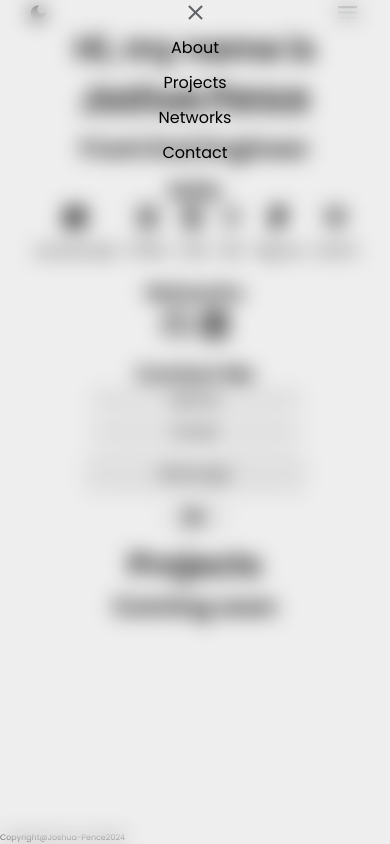
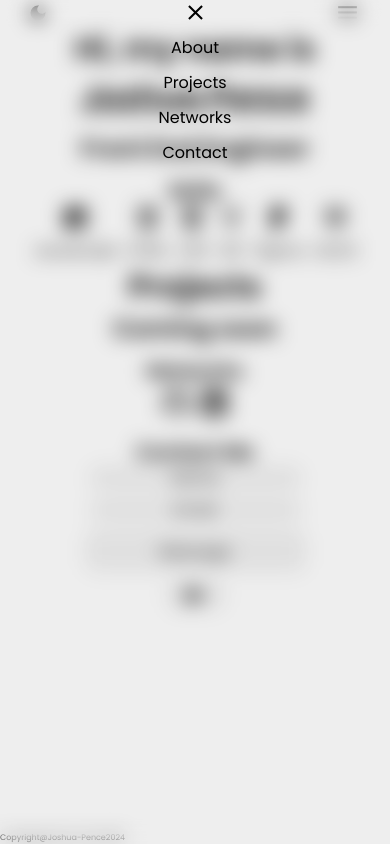
Before and after one commit to Joshua-Pence/Joshua-Pence.github.io, a plain HTML site: page index.html in a window 390 px wide. Both pictures are taken after a click on the item 347 px from the left and 12 px from the top of the page. Drawn offline with Linux system fonts and the light colour scheme.

Commit message:
Add files via upload
changed the contact and networks location to be below the projects on mobile. linked the a tags in nav bar to their correct location and added hover features.

```diff
--- a/index.html
+++ b/index.html
@@ -16,25 +16,25 @@
         <div id="nav-menu">
            <ul>
              <li class="hideOnMobile"><a href="#">About</a></li>
-             <li class="hideOnMobile"><a href="#">Projects</a></li>
-             <li class="hideOnMobile"><a href="#">Networks</a></li>
-             <li class="hideOnMobile"><a href="#">Contact</a></li>
-             <li class="menuButton" onclick=showSidebar()><a href="#"><svg xmlns="http://www.w3.org/2000/svg"  viewBox="0 -960 960 960" width="25px" fill="#5f6368"><path d="M120-240v-80h720v80H120Zm0-200v-80h720v80H120Zm0-200v-80h720v80H120Z"/></svg></a></li>
+             <li class="hideOnMobile"><a href="#projects">Projects</a></li>
+             <li class="hideOnMobile"><a href="#networks">Networks</a></li>
+             <li class="hideOnMobile"><a href="#contact">Contact</a></li>
+             <li class="menuButton" onclick=showSidebar()><a href="#"><svg xmlns="http://www.w3.org/2000/svg"  viewBox="0 -960 960 960" width="25px" fill=black><path d="M120-240v-80h720v80H120Zm0-200v-80h720v80H120Zm0-200v-80h720v80H120Z"/></svg></a></li>
            </ul>
+           <ul class="sidebar">
+             <li onclick=hideSidebar()><a href="#"><svg xmlns="http://www.w3.org/2000/svg"  viewBox="0 -960 960 960" width="25px" fill="black"><path d="m256-200-56-56 224-224-224-224 56-56 224 224 224-224 56 56-224 224 224 224-56 56-224-224-224 224Z"/></svg></a></li>
+             <li><a href="#">About</a></li>
+             <li><a href="#projects">Projects</a></li>
+             <li><a href="#networks">Networks</a></li>
+             <li><a href="#contact">Contact</a></li>
+            </ul>
         </div>
-        <div id="darkmode">
+          <div id="darkmode">
             <button id="themeToggle">
-                <svg xmlns="http://www.w3.org/2000/svg" viewBox="0 -960 960 960" width="20px" fill="black"><path d="M480-120q-150 0-255-105T120-480q0-150 105-255t255-105q14 0 27.5 1t26.5 3q-41 29-65.5 75.5T444-660q0 90 63 153t153 63q55 0 101-24.5t75-65.5q2 13 3 26.5t1 27.5q0 150-105 255T480-120Z"/></svg>
+                <svg class="moon" xmlns="http://www.w3.org/2000/svg" viewBox="0 -960 960 960" width="20px" fill="black"><path d="M480-120q-150 0-255-105T120-480q0-150 105-255t255-105q14 0 27.5 1t26.5 3q-41 29-65.5 75.5T444-660q0 90 63 153t153 63q55 0 101-24.5t75-65.5q2 13 3 26.5t1 27.5q0 150-105 255T480-120Z"/></svg>
                 <svg xmlns="http://www.w3.org/2000/svg" viewBox="0 -960 960 960" width="20px" fill="white"><path d="M480-280q-83 0-141.5-58.5T280-480q0-83 58.5-141.5T480-680q83 0 141.5 58.5T680-480q0 83-58.5 141.5T480-280ZM200-440H40v-80h160v80Zm720 0H760v-80h160v80ZM440-760v-160h80v160h-80Zm0 720v-160h80v160h-80ZM256-650l-101-97 57-59 96 100-52 56Zm492 496-97-101 53-55 101 97-57 59Zm-98-550 97-101 59 57-100 96-56-52ZM154-212l101-97 55 53-97 101-59-57Z"/></svg>
             </button>
         </div>
-        <ul class="sidebar">
-            <li onclick=hideSidebar()><a href="#"><svg xmlns="http://www.w3.org/2000/svg"  viewBox="0 -960 960 960" width="25px" fill="#5f6368"><path d="m256-200-56-56 224-224-224-224 56-56 224 224 224-224 56 56-224 224 224 224-56 56-224-224-224 224Z"/></svg></a></li>
-            <li><a href="#">About</a></li>
-            <li><a href="#">Projects</a></li>
-            <li><a href="#">Networks</a></li>
-            <li><a href="#">Contact</a></li>
-          </ul>
     </nav>
 
     <header id="header">
@@ -91,6 +91,29 @@
             <h2>Coming soon</h2>
         </section>
 
+        <aside id="networks">
+            <h3>Networks</h3>
+            <a id="github" href="https://github.com/Joshua-Pence" target="_blank"><svg xmlns="http://www.w3.org/2000/svg" class="ionicon" width="30px"  viewBox="0 0 512 512"><path d="M256 32C132.3 32 32 134.9 32 261.7c0 101.5 64.2 187.5 153.2 217.9a17.56 17.56 0 003.8.4c8.3 0 11.5-6.1 11.5-11.4 0-5.5-.2-19.9-.3-39.1a102.4 102.4 0 01-22.6 2.7c-43.1 0-52.9-33.5-52.9-33.5-10.2-26.5-24.9-33.6-24.9-33.6-19.5-13.7-.1-14.1 1.4-14.1h.1c22.5 2 34.3 23.8 34.3 23.8 11.2 19.6 26.2 25.1 39.6 25.1a63 63 0 0025.6-6c2-14.8 7.8-24.9 14.2-30.7-49.7-5.8-102-25.5-102-113.5 0-25.1 8.7-45.6 23-61.6-2.3-5.8-10-29.2 2.2-60.8a18.64 18.64 0 015-.5c8.1 0 26.4 3.1 56.6 24.1a208.21 208.21 0 01112.2 0c30.2-21 48.5-24.1 56.6-24.1a18.64 18.64 0 015 .5c12.2 31.6 4.5 55 2.2 60.8 14.3 16.1 23 36.6 23 61.6 0 88.2-52.4 107.6-102.3 113.3 8 7.1 15.2 21.1 15.2 42.5 0 30.7-.3 55.5-.3 63 0 5.4 3.1 11.5 11.4 11.5a19.35 19.35 0 004-.4C415.9 449.2 480 363.1 480 261.7 480 134.9 379.7 32 256 32z"/></svg></a>
+            <a id="linkedin" href="https://www.linkedin.com/in/joshua-pence-63781a329" target="_blank"><svg xmlns="http://www.w3.org/2000/svg" class="ionicon" width="30px"  viewBox="0 0 512 512"><path d="M444.17 32H70.28C49.85 32 32 46.7 32 66.89v374.72C32 461.91 49.85 480 70.28 480h373.78c20.54 0 35.94-18.21 35.94-38.39V66.89C480.12 46.7 464.6 32 444.17 32zm-273.3 373.43h-64.18V205.88h64.18zM141 175.54h-.46c-20.54 0-33.84-15.29-33.84-34.43 0-19.49 13.65-34.42 34.65-34.42s33.85 14.82 34.31 34.42c-.01 19.14-13.31 34.43-34.66 34.43zm264.43 229.89h-64.18V296.32c0-26.14-9.34-44-32.56-44-17.74 0-28.24 12-32.91 23.69-1.75 4.2-2.22 9.92-2.22 15.76v113.66h-64.18V205.88h64.18v27.77c9.34-13.3 23.93-32.44 57.88-32.44 42.13 0 74 27.77 74 87.64z"/></svg></a>
+        </aside>
+
+    </section>
+
+    <section id="contact">
+
+        <h3>Contact Me</h3>
+        <form  method="POST" id="form" class="contact">
+            <input type="hidden" name="access_key" value="e8d49594-4ccc-4b9f-95a2-e75fdf712065">
+            <input type="text" name="name" placeholder="Name" class="contact-inputs" required>
+            <input type="email" name="email" placeholder="Email" class="contact-inputs" required>
+            <textarea name="message" placeholder="Message"  class="contact-inputs" required></textarea>
+            <input type="checkbox" name="botcheck" class="hidden" style="display: none;">
+            <button type="submit"><svg xmlns="http://www.w3.org/2000/svg"  viewBox="0 -960 960 960" width="25px" fill="black"><path d="M120-160v-240l320-80-320-80v-240l760 320-760 320Z"/></svg></button>
+            <div id="result"></div>
+        </form>
+
+    </section>
+
     </main>
 
     <footer>
--- a/main-style/style.css
+++ b/main-style/style.css
@@ -13,7 +13,7 @@
   --input-color: rgba(170, 170, 170, 0.2);
 }
 .darkmode {
-  --accent-color: rgb(75, 75, 75);
+  --accent-color: rgb(136, 136, 136);
   --base-color: rgb(34, 34, 34);
   --text-color: rgb(255, 255, 255);
   --input-color: rgba(115, 115, 115, 0.2);
@@ -72,6 +72,8 @@ nav a {
 }
 nav a:hover {
   cursor: pointer;
+  text-decoration: underline;
+  color: var(--accent-color);
 }
 .sidebar {
   position: fixed;
@@ -118,7 +120,8 @@ header ul {
   list-style: none;
   gap: 10px;
 }
-header form {
+header form,
+main form {
   display: flex;
   flex-wrap: wrap;
   flex: 1;
@@ -194,6 +197,7 @@ main {
   align-items: center;
   width: 50vw;
   text-align: center;
+  row-gap: 10px;
 }
 footer{
   position: fixed;
@@ -204,6 +208,9 @@ footer p{
 }
 
 /* Theme style */
+svg.moon {
+  display: flex;
+}
 #themeToggle {
   height: 15px;
   width: 20px;
@@ -306,7 +313,7 @@ footer p{
     display: none;
   }
 }
-@media screen and (max-width: 620px) {
+@media screen and (max-width: 550px) {
   .hideOnMobile {
     display: none;
   }
@@ -323,3 +330,19 @@ footer p{
     width: 100%;
   }
 }
+@media screen and (max-width: 4000px) {
+  main #networks,
+  main #contact {
+    display: none;
+  }
+}
+@media screen and (max-width: 550px) {
+  main #networks,
+  main #contact {
+    display: block;
+  }
+  header #networks,
+  header #contact {
+    display: none;
+  }
+}
```
